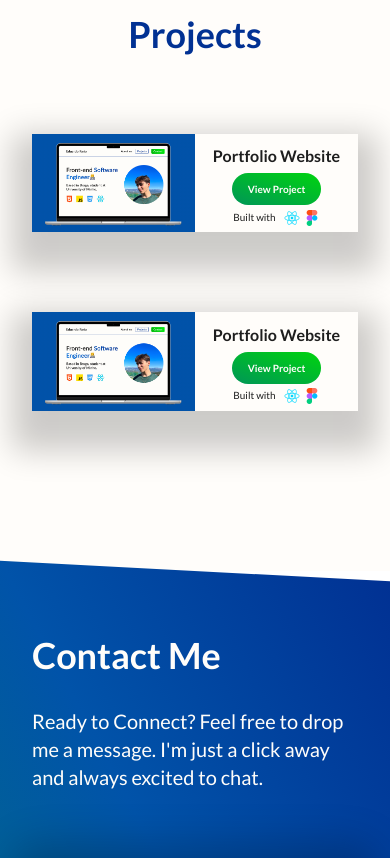
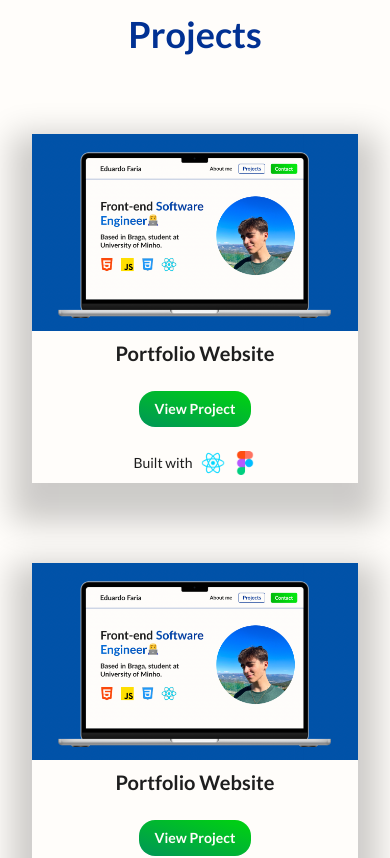
Before and after one commit to 2101dudu/PortfolioWebsite, a React (Vite) app: page / in a window 390 px wide. Shown: the part 1520-2378 px from the top of the page. Built offline with nearby package versions, Linux system fonts and the light colour scheme.

Commit message:
Finally added a back to top button that only appears on mobile devices. Changed the layout of the Projects section so that it becomes flex-column on larger devices, thus increasing visibility.

```diff
--- a/src/App.jsx
+++ b/src/App.jsx
@@ -9,11 +9,23 @@ import Footer from './components/Footer';
 
 function App() {
   useEffect(() => {
+    const backToTopButtonPhone = document.getElementById("backToTopButtonPhone");
     const backToTopButton = document.getElementById("backToTopButton");
     const backToAboutMeButton = document.getElementById("backToAboutMeButton");
     const backToProjectsButton = document.getElementById("backToProjectsButton");
     const backToContactMeButton = document.getElementById("backToContactMeButton");
 
+    window.onscroll = function () {
+      if ((document.body.scrollTop > 500 || document.documentElement.scrollTop > 500) && window.screen.width <= 420) {
+          backToTopButtonPhone.classList.remove("hidden");
+      } else {
+          backToTopButtonPhone.classList.add("hidden");
+      }
+    }
+
+    const backToTopPhone = () => {
+      window.scrollTo({ top: 0, behavior: "smooth" });
+    };
     const backToTop = () => {
       window.scrollTo({ top: 0, behavior: "smooth" });
     };
@@ -27,6 +39,9 @@ function App() {
       window.scrollTo({ top: 2700, behavior: "smooth" });
     };
 
+    if (backToTopButtonPhone) {
+      backToTopButtonPhone.addEventListener("click", backToTopPhone);
+    }
     if (backToTopButton) {
       backToTopButton.addEventListener("click", backToTop);
     }
@@ -44,17 +59,21 @@ function App() {
   return (
     <>
       <div className="scroll-smooth">
+        <meta charset="utf-8"></meta>
         <header>
           <link rel="preconnect" href="https://fonts.googleapis.com" />
           <link rel="preconnect" href="https://fonts.gstatic.com" crossOrigin="" />
           <link href="https://fonts.googleapis.com/css2?family=Kumbh+Sans:wght@400;500&family=Lato:wght@300;400;700;900&display=swap" rel="stylesheet" />
         </header>
-        <Navbar />
-        <Hero />
-        <AboutMe />
-        <Projects />
-        <ContactMe />
-        <Footer />
+        <button id="backToTopButtonPhone" title="Back To Top" className="ease-in-out duration-300 hidden fixed z-10 bottom-8 right-8 border-0 w-16 h-16 rounded-full shadow-xl hover:scale-110 bg-gradient-to-tr from-tempdarkblue to-templightblue">
+          <svg xmlns="http://www.w3.org/2000/svg" fill="none" viewBox="0 0 24 24" stroke-width="1.5" stroke="currentColor" class="mx-auto text-tempwhite w-12"><path stroke-linecap="round" stroke-linejoin="round" d="M8.25 6.75L12 3m0 0l3.75 3.75M12 3v18"/></svg>
+        </button>
+        <Navbar/>
+        <Hero/>
+        <AboutMe/>
+        <Projects/>
+        <ContactMe/>
+        <Footer/>
       </div>
     </>
   );
--- a/src/components/Projects.jsx
+++ b/src/components/Projects.jsx
@@ -5,40 +5,43 @@ function Projects () {
         <div class="px-8 pt-28 pb-40 md:py-40 bg-tempwhite">
           <div class="flex no-wrap flex-col items-center space-y-20 min-[470px]:space-y-28">
             <h1 class="text-tempdarkblue font-lato font-bold text-4xl sm:text-5xl md:text-6xl">Projects</h1>
-            <div class="flex flex-col min-[320px]:flex-row bg-tempwhite shadow-6xl m-auto">
-              <div class="w-full min-[320px]:w-1/2 md:w-80 lg:w-96">
+            <div class="flex flex-col min-[420px]:flex-row bg-tempwhite shadow-6xl m-auto">
+              <div class="w-full min-[420px]:w-1/2 md:w-80 lg:w-96">
                 <img class="w-full h-auto" src="src/assets/Wbsite_screenshot.png" alt="Website Screenshot"></img>
               </div>
-              <div class="w-full min-[320px]:w-1/2 md:w-80 lg:w-96 flex flex-col space-y-4 min-[320px]:space-y-0 justify-around items-center">
-                <h2 class="font-lato font-bold text-tempblack text-lg min-[320px]:text-sm min-[380px]:text-base min-[470px]:text-xl sm:text-2xl lg:text-3xl pt-2 min-[470px]:pt-3 sm:pt-5 md:pt-6">Portfolio Website</h2>
-                <a href="https://github.com/2101dudu/PortfolioWebsite" target="_blank" class="duration-300 hover:scale-105 min-[540px]:mt-4 bg-gradient-to-tr block from-tempdarkgreen to-templightgreen rounded-2xl py-1.5 px-4 min-[320px]:py-1 min-[320px]:px-3 min-[380px]:py-1.5 min-[380px]:px-4 md:py-2 md:px-4">
-                  <h3 class="text-tempwhite font-lato font-bold text-sm min-[320px]:text-[10px] min-[470px]:text-sm sm:text-base md:text-lg">View Project</h3>
+              <div class="w-full min-[420px]:w-1/2 md:w-80 lg:w-96 flex flex-col space-y-4 min-[320px]:space-y-6 min-[420px]:space-y-0 justify-around items-center">
+                <h2 class="font-lato font-bold text-tempblack text-lg min-[320px]:text-xl min-[420px]:text-base min-[470px]:text-xl sm:text-2xl lg:text-3xl pt-2 min-[470px]:pt-3 sm:pt-5 md:pt-6">Portfolio Website</h2>
+                <a href="https://github.com/2101dudu/PortfolioWebsite" target="_blank" class="duration-300 hover:scale-105 min-[540px]:mt-4 bg-gradient-to-tr block from-tempdarkgreen to-templightgreen rounded-2xl py-1.5 px-4 min-[320px]:py-2">
+                  <h3 class="text-tempwhite font-lato font-bold text-sm sm:text-base md:text-lg">View Project</h3>
                 </a>
-                <div class="flex flex-row space-x-2 min-[470px]:space-x-0 min-[470px]:flex-col pb-1 min-[470px]:pb-2 lg:pb-4 text-center">
-                  <h3 class="font-lato text-[10px] min-[320px]:text-[8px] mt-0.5 min-[380px]:mt-0 min-[380px]:text-[10px] sm:text-sm md:text-md text-tempblack">Built with</h3>
-                  <div class="flex space-x-1 min-[470px]:space-x-4">
-                      <img class="w-4 min-[470px]:w-5 min-[490px]:w-6 sm:w-8" src="src/assets/React_Logo.png" alt="React Logo"></img>
-                      <img class="w-4 min-[470px]:w-5 min-[490px]:w-6 sm:w-8" src="src/assets/Figma_Logo.png" alt="Figma Logo"></img>
+                <div class="flex flex-row space-x-2 min-[470px]:space-x-0 min-[470px]:flex-col pb-2 lg:pb-4 text-center">
+                  <h3 class="font-lato mt-0.5 min-[420px]:mt-0 text-[10px] min-[320px]:text-sm min-[420px]:text-[10px] sm:text-sm md:text-md text-tempblack">Built with</h3>
+                  <div class="flex space-x-2 min-[470px]:space-x-4">
+                      <img class="w-6 min-[420px]:w-5 min-[490px]:w-6 sm:w-8" src="src/assets/React_Logo.png" alt="React Logo"></img>
+                      <img class="w-6 min-[420px]:w-5 min-[490px]:w-6 sm:w-8" src="src/assets/Figma_Logo.png" alt="Figma Logo"></img>
                   </div>
                 </div>
               </div>
             </div>
-            <div class="flex flex-col min-[320px]:flex-row bg-tempwhite shadow-6xl m-auto">
-              <div class="w-full min-[320px]:w-1/2 md:w-80 lg:w-96">
+            <div class="flex flex-col min-[420px]:flex-row bg-tempwhite shadow-6xl m-auto">
+              <div class="visible h-auto min-[420px]:invisible min-[420px]:h-0 min-[420px]:w-0 w-full">
                 <img class="w-full h-auto" src="src/assets/Wbsite_screenshot.png" alt="Website Screenshot"></img>
               </div>
-              <div class="w-full min-[320px]:w-1/2 md:w-80 lg:w-96 flex flex-col space-y-4 min-[320px]:space-y-0 justify-around items-center">
-                <h2 class="font-lato font-bold text-tempblack text-lg min-[320px]:text-sm min-[380px]:text-base min-[470px]:text-xl sm:text-2xl lg:text-3xl pt-2 min-[470px]:pt-3 sm:pt-5 md:pt-6">Portfolio Website</h2>
-                <a href="https://github.com/2101dudu/PortfolioWebsite" target="_blank" class="duration-300 hover:scale-105 min-[540px]:mt-4 bg-gradient-to-tr block from-tempdarkgreen to-templightgreen rounded-2xl py-1.5 px-4 min-[320px]:py-1 min-[320px]:px-3 min-[380px]:py-1.5 min-[380px]:px-4 md:py-2 md:px-4">
-                  <h3 class="text-tempwhite font-lato font-bold text-sm min-[320px]:text-[10px] min-[470px]:text-sm sm:text-base md:text-lg">View Project</h3>
+              <div class="w-full min-[420px]:w-1/2 md:w-80 lg:w-96 flex flex-col space-y-4 min-[320px]:space-y-6 min-[420px]:space-y-0 justify-around items-center">
+                <h2 class="font-lato font-bold text-tempblack text-lg min-[320px]:text-xl min-[420px]:text-base min-[470px]:text-xl sm:text-2xl lg:text-3xl pt-2 min-[470px]:pt-3 sm:pt-5 md:pt-6">Portfolio Website</h2>
+                <a href="https://github.com/2101dudu/PortfolioWebsite" target="_blank" class="duration-300 hover:scale-105 min-[540px]:mt-4 bg-gradient-to-tr block from-tempdarkgreen to-templightgreen rounded-2xl py-1.5 px-4 min-[320px]:py-2">
+                  <h3 class="text-tempwhite font-lato font-bold text-sm sm:text-base md:text-lg">View Project</h3>
                 </a>
-                <div class="flex flex-row space-x-2 min-[470px]:space-x-0 min-[470px]:flex-col pb-1 min-[470px]:pb-2 lg:pb-4 text-center">
-                  <h3 class="font-lato text-[10px] min-[320px]:text-[8px] mt-0.5 min-[380px]:mt-0 min-[380px]:text-[10px] sm:text-sm md:text-md text-tempblack">Built with</h3>
-                  <div class="flex space-x-1 min-[470px]:space-x-4">
-                      <img class="w-4 min-[470px]:w-5 min-[490px]:w-6 sm:w-8" src="src/assets/React_Logo.png" alt="React Logo"></img>
-                      <img class="w-4 min-[470px]:w-5 min-[490px]:w-6 sm:w-8" src="src/assets/Figma_Logo.png" alt="Figma Logo"></img>
+                <div class="flex flex-row space-x-2 min-[470px]:space-x-0 min-[470px]:flex-col pb-2 lg:pb-4 text-center">
+                  <h3 class="font-lato mt-0.5 min-[420px]:mt-0 text-[10px] min-[320px]:text-sm min-[420px]:text-[10px] sm:text-sm md:text-md text-tempblack">Built with</h3>
+                  <div class="flex space-x-2 min-[470px]:space-x-4">
+                      <img class="w-6 min-[420px]:w-5 min-[490px]:w-6 sm:w-8" src="src/assets/React_Logo.png" alt="React Logo"></img>
+                      <img class="w-6 min-[420px]:w-5 min-[490px]:w-6 sm:w-8" src="src/assets/Figma_Logo.png" alt="Figma Logo"></img>
                   </div>
                 </div>
+              </div>
+              <div class="invisible h-0 min-[420px]:visible min-[420px]:h-auto w-full min-[420px]:w-1/2 md:w-80 lg:w-96">
+                <img class="w-full h-auto" src="src/assets/Wbsite_screenshot.png" alt="Website Screenshot"></img>
               </div>
             </div>
           </div>
```
